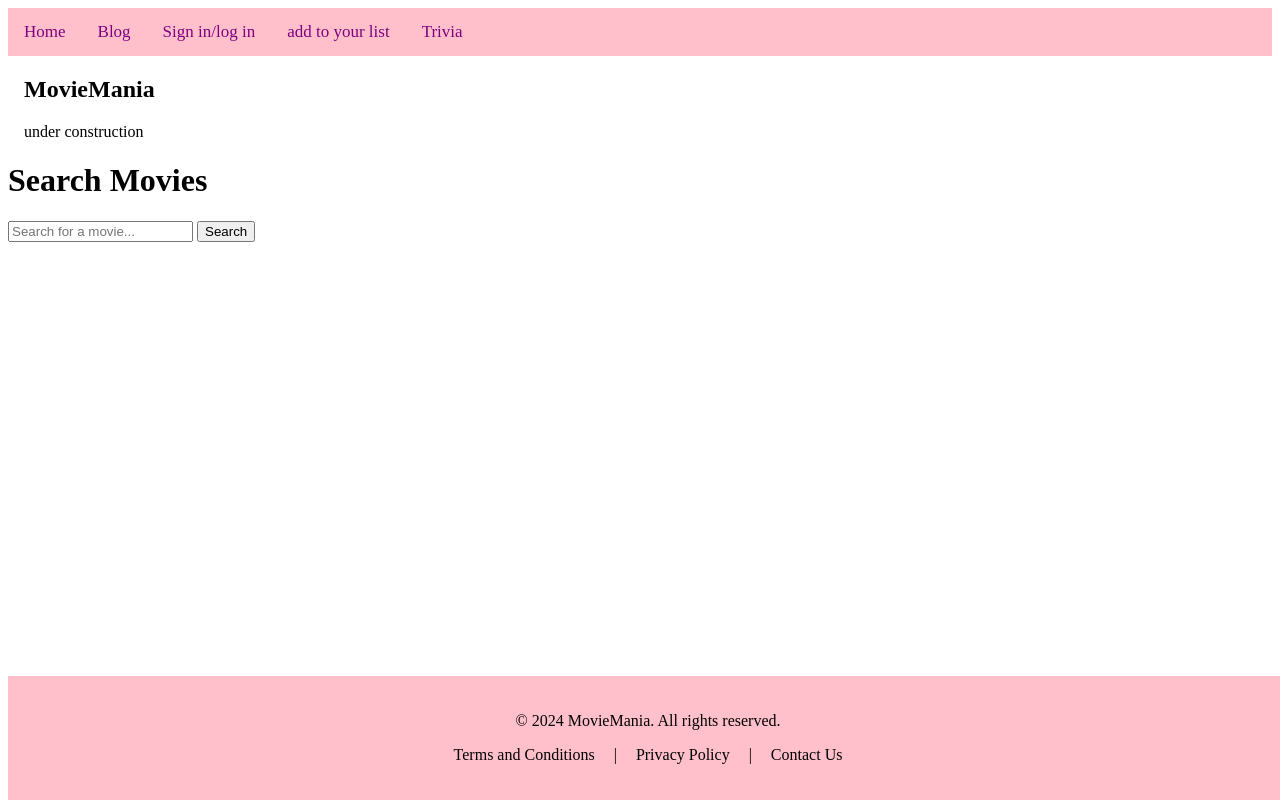
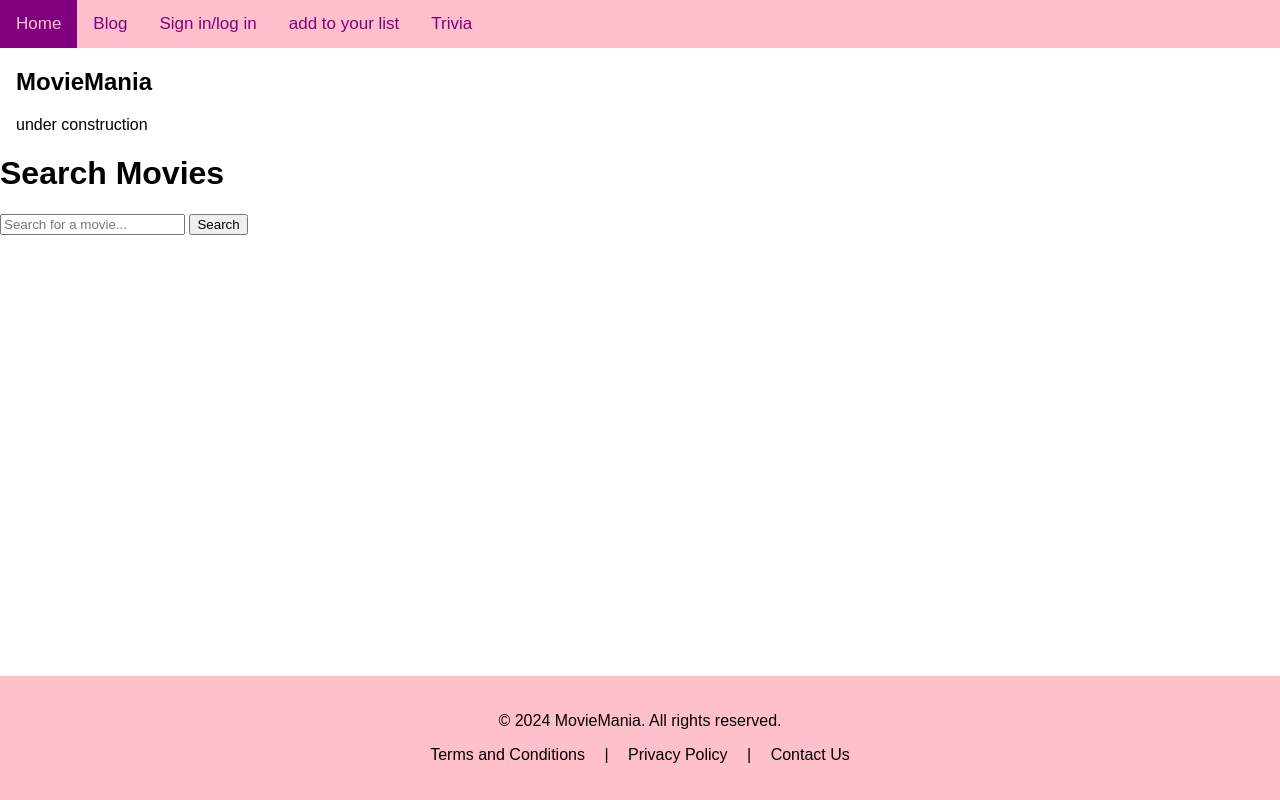
Before and after one commit to tkg1121/IT-490, a PHP site: page /index.html in a window 1280 px wide. Run offline with PHP 8.4, Linux system fonts and the light colour scheme.

Commit message:
Update index.css

```diff
--- a/frontend/index.css
+++ b/frontend/index.css
@@ -1,4 +1,4 @@
-@ -1,62 +0,0 @@
+
 body {
   margin: 0;
   font-family: Arial, Helvetica, sans-serif;
```
